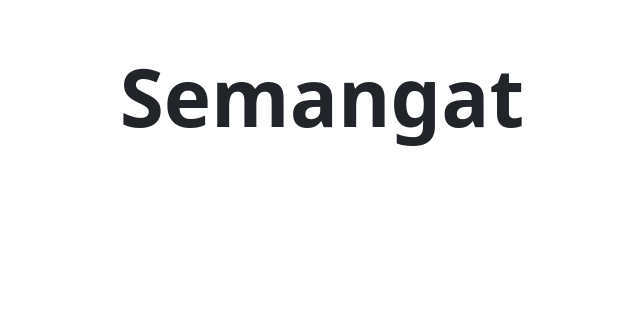
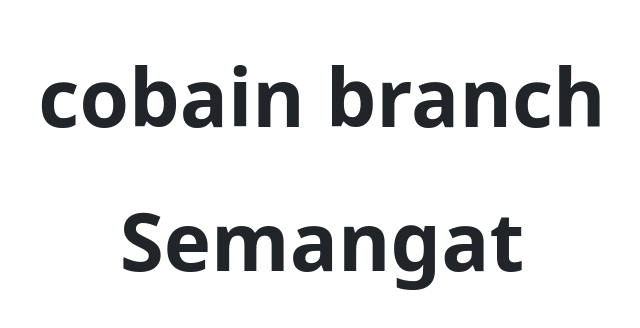
Before and after one commit to singgihseptiann/kelompok1-platinum-cms, a React (Create React App) app: page / in a window 1280 px wide. Shown: the top 328 px of the page, without its empty margins (318-958 px from the left). Built offline with nearby package versions, Linux system fonts and the light colour scheme.

Commit message:
cobain branch

```diff
--- a/src/App.js
+++ b/src/App.js
@@ -4,10 +4,12 @@ import "bootstrap/dist/css/bootstrap.css";
 
 import React from "react";
 import TestComponent from "./component/Test";
+import CobaComponent from "./component/coba";
 
 function App() {
   return (
     <div>
+      <CobaComponent />
       <TestComponent />
     </div>
   );
--- /dev/null
+++ b/src/component/coba.js
@@ -0,0 +1,11 @@
+import React from "react";
+
+function cobaComponent() {
+  return (
+    <div className="text-center mt-5">
+      <h1 className="display-1 fw-bold">cobain branch</h1>
+    </div>
+  );
+}
+
+export default cobaComponent;
```
